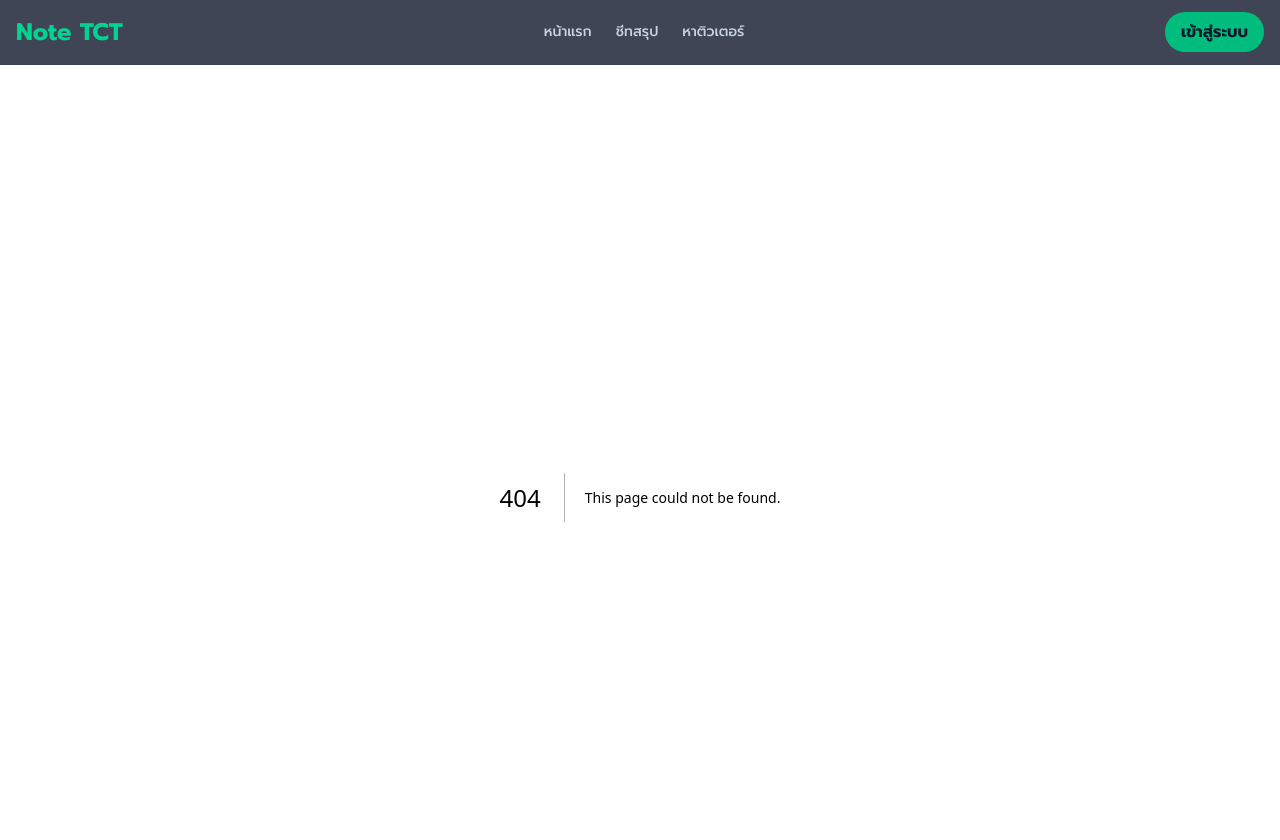
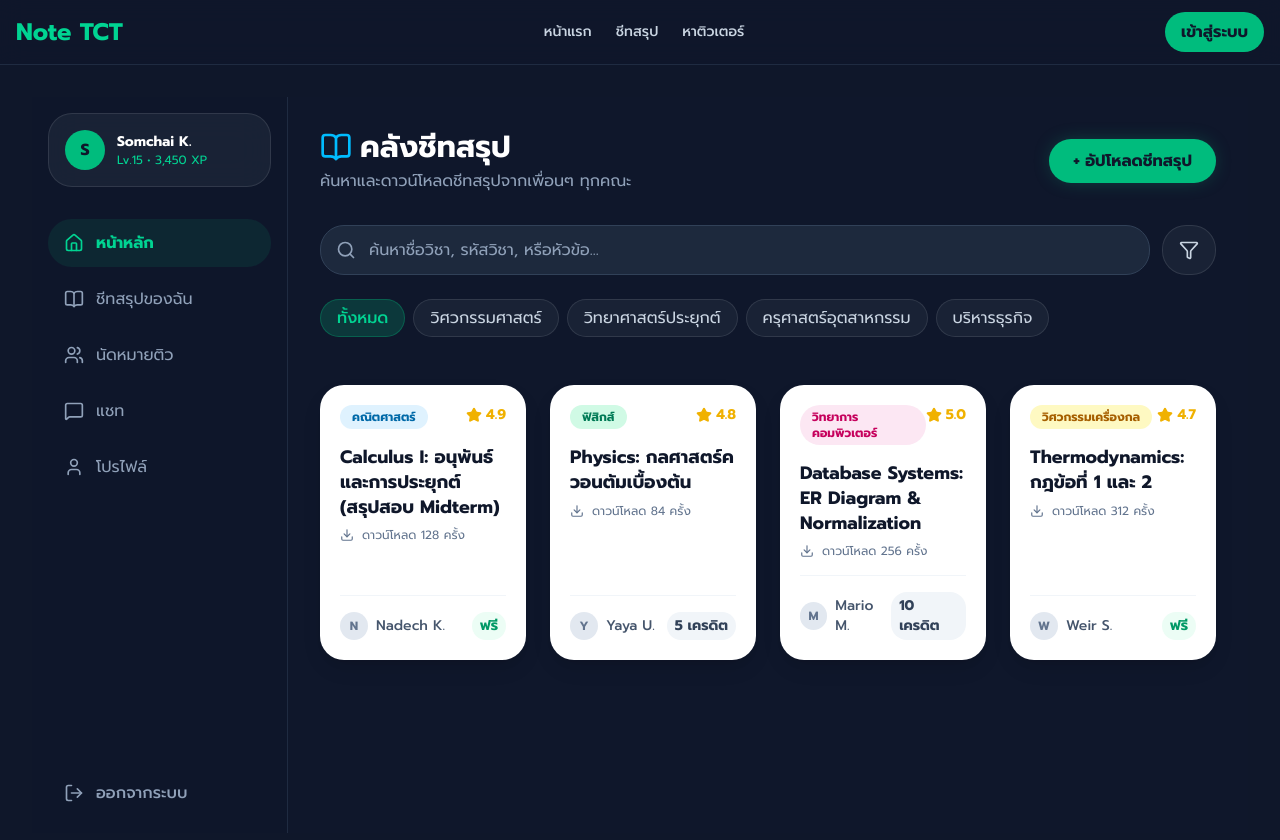
Before and after one commit to Aphiwat0197/Peer-to-Peer_Study_Notes, a Next.js app in the folder peer-to-peer-study-notes/: page /dashboard/notes in a window 1280 px wide. Before the commit this address had no page. Shown: the top 840 px of the page. Built offline with nearby package versions, Linux system fonts and the light colour scheme.

Commit message:
feat: add notes page and placeholders for other dashboard routes

```diff
--- /dev/null
+++ b/peer-to-peer-study-notes/src/app/dashboard/chat/page.tsx
@@ -0,0 +1,16 @@
+import { MessageSquare, Hammer } from "lucide-react";
+
+export default function ChatPage() {
+  return (
+    <div className="flex flex-col items-center justify-center h-full min-h-[60vh] text-center gap-6">
+      <div className="w-24 h-24 bg-slate-800 rounded-full flex items-center justify-center shadow-lg">
+        <MessageSquare className="w-10 h-10 text-sky-400" />
+      </div>
+      <h1 className="text-3xl font-bold text-white">ระบบแชทกำลังจะมา!</h1>
+      <p className="text-slate-400 max-w-md">
+        หน้านี้จะใช้สำหรับติดต่อสอบถามติวเตอร์หรือคุยเรื่องชีทสรุป
+        (อยู่ในระหว่างการพัฒนา)
+      </p>
+    </div>
+  );
+}
--- /dev/null
+++ b/peer-to-peer-study-notes/src/app/dashboard/notes/page.tsx
@@ -0,0 +1,140 @@
+import { Search, Filter, BookOpen, Star, Download } from "lucide-react";
+
+export default function NotesPage() {
+  return (
+    <div className="flex flex-col gap-6 pb-20 md:pb-0">
+
+      {/* Header & Search */}
+      <div className="flex flex-col md:flex-row justify-between items-start md:items-center gap-4">
+        <div>
+          <h1 className="text-2xl md:text-3xl font-bold text-white flex items-center gap-2">
+            <BookOpen className="text-sky-400 w-8 h-8" />
+            คลังชีทสรุป
+          </h1>
+          <p className="text-slate-400 mt-1">ค้นหาและดาวน์โหลดชีทสรุปจากเพื่อนๆ ทุกคณะ</p>
+        </div>
+
+        <button className="bg-emerald-500 hover:bg-emerald-600 text-slate-900 font-bold px-6 py-2.5 rounded-xl transition-all shadow-[0_0_20px_-5px_rgba(16,185,129,0.4)] whitespace-nowrap">
+          + อัปโหลดชีทสรุป
+        </button>
+      </div>
+
+      {/* Search Bar */}
+      <div className="flex gap-3 mt-2">
+        <div className="relative flex-1">
+          <Search className="absolute left-4 top-1/2 -translate-y-1/2 text-slate-400 w-5 h-5" />
+          <input
+            type="text"
+            placeholder="ค้นหาชื่อวิชา, รหัสวิชา, หรือหัวข้อ..."
+            className="w-full bg-slate-800 border border-slate-700 text-white placeholder-slate-400 rounded-xl py-3 pl-12 pr-4 focus:outline-none focus:border-sky-400 focus:ring-1 focus:ring-sky-400 transition-all"
+          />
+        </div>
+        <button className="glass-card px-4 py-3 text-slate-300 hover:text-white transition-colors flex items-center justify-center">
+          <Filter className="w-5 h-5" />
+        </button>
+      </div>
+
+      {/* Category Pills */}
+      <div className="flex gap-2 overflow-x-auto pb-2 scrollbar-hide">
+        <button className="px-4 py-1.5 rounded-full bg-emerald-500/20 text-emerald-400 font-medium whitespace-nowrap border border-emerald-500/30">
+          ทั้งหมด
+        </button>
+        <button className="px-4 py-1.5 rounded-full glass-card text-slate-300 hover:text-white whitespace-nowrap">
+          วิศวกรรมศาสตร์
+        </button>
+        <button className="px-4 py-1.5 rounded-full glass-card text-slate-300 hover:text-white whitespace-nowrap">
+          วิทยาศาสตร์ประยุกต์
+        </button>
+        <button className="px-4 py-1.5 rounded-full glass-card text-slate-300 hover:text-white whitespace-nowrap">
+          ครุศาสตร์อุตสาหกรรม
+        </button>
+        <button className="px-4 py-1.5 rounded-full glass-card text-slate-300 hover:text-white whitespace-nowrap">
+          บริหารธุรกิจ
+        </button>
+      </div>
+
+      {/* Notes Grid */}
+      <div className="grid grid-cols-1 md:grid-cols-2 lg:grid-cols-3 xl:grid-cols-4 gap-6 mt-4">
+        <NoteCard
+          title="Calculus I: อนุพันธ์และการประยุกต์ (สรุปสอบ Midterm)"
+          subject="คณิตศาสตร์"
+          rating="4.9"
+          author="Nadech K."
+          price="ฟรี"
+          color="sky"
+          downloads={128}
+        />
+        <NoteCard
+          title="Physics: กลศาสตร์ควอนตัมเบื้องต้น"
+          subject="ฟิสิกส์"
+          rating="4.8"
+          author="Yaya U."
+          price="5 เครดิต"
+          color="emerald"
+          downloads={84}
+        />
+        <NoteCard
+          title="Database Systems: ER Diagram & Normalization"
+          subject="วิทยาการคอมพิวเตอร์"
+          rating="5.0"
+          author="Mario M."
+          price="10 เครดิต"
+          color="pink"
+          downloads={256}
+        />
+        <NoteCard
+          title="Thermodynamics: กฎข้อที่ 1 และ 2"
+          subject="วิศวกรรมเครื่องกล"
+          rating="4.7"
+          author="Weir S."
+          price="ฟรี"
+          color="yellow"
+          downloads={312}
+        />
+      </div>
+    </div>
+  );
+}
+
+// Subcomponent
+function NoteCard({ title, subject, rating, author, price, color, downloads }: any) {
+  const colorMap: Record<string, string> = {
+    sky: "bg-sky-100 text-sky-700",
+    emerald: "bg-emerald-100 text-emerald-700",
+    pink: "bg-pink-100 text-pink-700",
+    yellow: "bg-yellow-100 text-yellow-700",
+  };
+
+  return (
+    <div className="white-card p-5 group flex flex-col h-full cursor-pointer hover:-translate-y-1 transition-transform">
+      <div className="flex justify-between items-start mb-4">
+        <span className={`text-xs font-bold px-3 py-1 rounded-full ${colorMap[color] || "bg-slate-100 text-slate-700"}`}>
+          {subject}
+        </span>
+        <div className="flex items-center gap-1 text-yellow-500 font-bold text-sm">
+          <Star className="w-4 h-4 fill-yellow-500" />
+          {rating}
+        </div>
+      </div>
+
+      <h3 className="font-bold text-lg mb-2 line-clamp-3 leading-snug">{title}</h3>
+
+      <div className="flex items-center gap-2 text-slate-500 text-xs mb-4">
+        <Download className="w-3.5 h-3.5" />
+        <span>ดาวน์โหลด {downloads} ครั้ง</span>
+      </div>
+
+      <div className="flex justify-between items-center border-t border-slate-100 pt-4 mt-auto">
+        <div className="flex items-center gap-2">
+          <div className="w-7 h-7 rounded-full bg-slate-200 flex items-center justify-center text-xs font-bold text-slate-500">
+            {author.charAt(0)}
+          </div>
+          <span className="text-sm text-slate-600 font-medium">{author}</span>
+        </div>
+        <span className={`text-sm font-bold px-2 py-1 rounded-lg ${price === 'ฟรี' ? 'bg-emerald-50 text-emerald-600' : 'bg-slate-100 text-slate-700'}`}>
+          {price}
+        </span>
+      </div>
+    </div>
+  );
+}
--- /dev/null
+++ b/peer-to-peer-study-notes/src/app/dashboard/profile/page.tsx
@@ -0,0 +1,16 @@
+import { User, Hammer } from "lucide-react";
+
+export default function ProfilePage() {
+  return (
+    <div className="flex flex-col items-center justify-center h-full min-h-[60vh] text-center gap-6">
+      <div className="w-24 h-24 bg-slate-800 rounded-full flex items-center justify-center shadow-lg">
+        <User className="w-10 h-10 text-pink-400" />
+      </div>
+      <h1 className="text-3xl font-bold text-white">โปรไฟล์ของคุณ</h1>
+      <p className="text-slate-400 max-w-md">
+        จัดการข้อมูลส่วนตัว ดูประวัติการโหลดชีท และตั้งค่าบัญชีติวเตอร์ของคุณได้ที่นี่
+        (อยู่ในระหว่างการพัฒนา)
+      </p>
+    </div>
+  );
+}
--- /dev/null
+++ b/peer-to-peer-study-notes/src/app/dashboard/tutors/page.tsx
@@ -0,0 +1,16 @@
+import { Users, Hammer } from "lucide-react";
+
+export default function TutorsPage() {
+  return (
+    <div className="flex flex-col items-center justify-center h-full min-h-[60vh] text-center gap-6">
+      <div className="w-24 h-24 bg-slate-800 rounded-full flex items-center justify-center shadow-lg">
+        <Hammer className="w-10 h-10 text-emerald-400" />
+      </div>
+      <h1 className="text-3xl font-bold text-white">หน้านี้กำลังอยู่ระหว่างการพัฒนา</h1>
+      <p className="text-slate-400 max-w-md">
+        ระบบ "ติวเตอร์เพื่อนช่วยเพื่อน" (Tutors) กำลังถูกสร้างขึ้นในเฟสถัดไป
+        คุณจะสามารถค้นหาและจองเวลาติวเตอร์ได้ที่นี่เร็วๆ นี้!
+      </p>
+    </div>
+  );
+}
```
